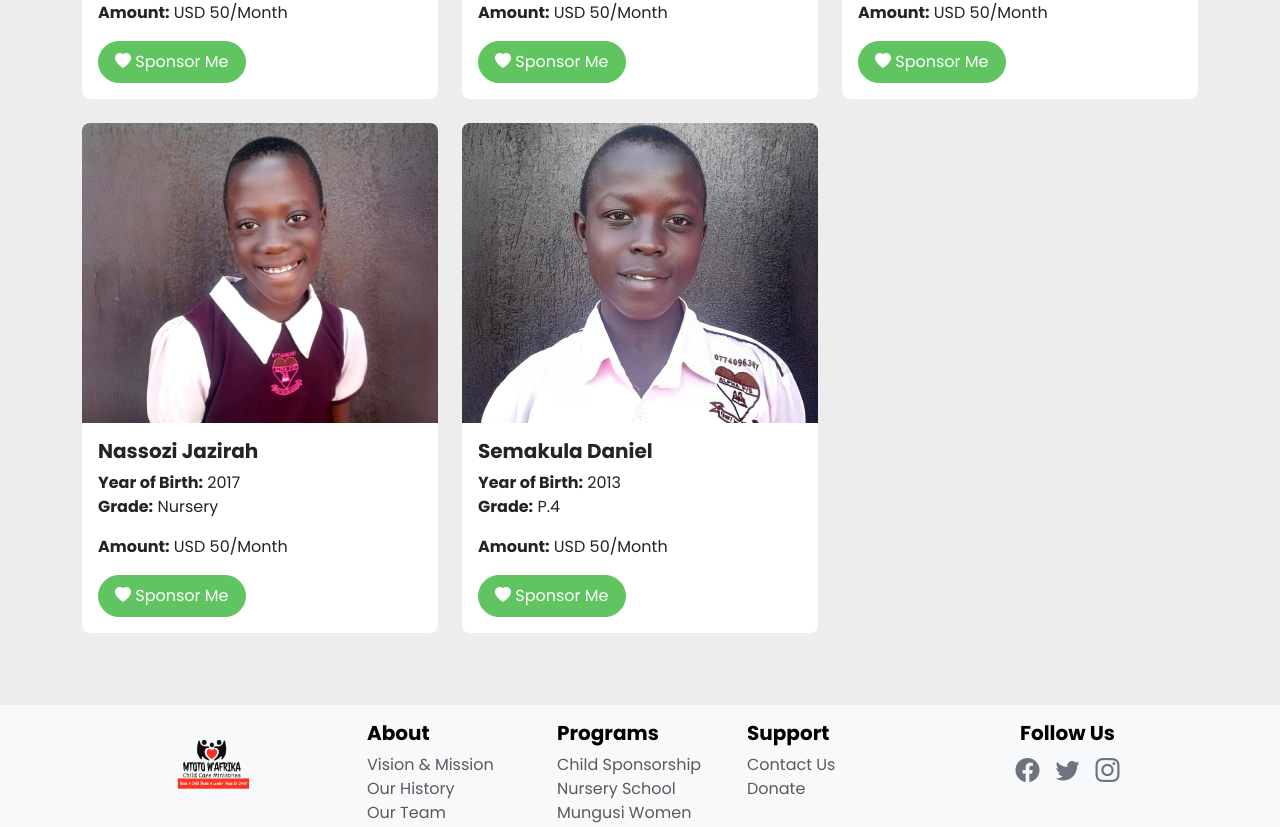
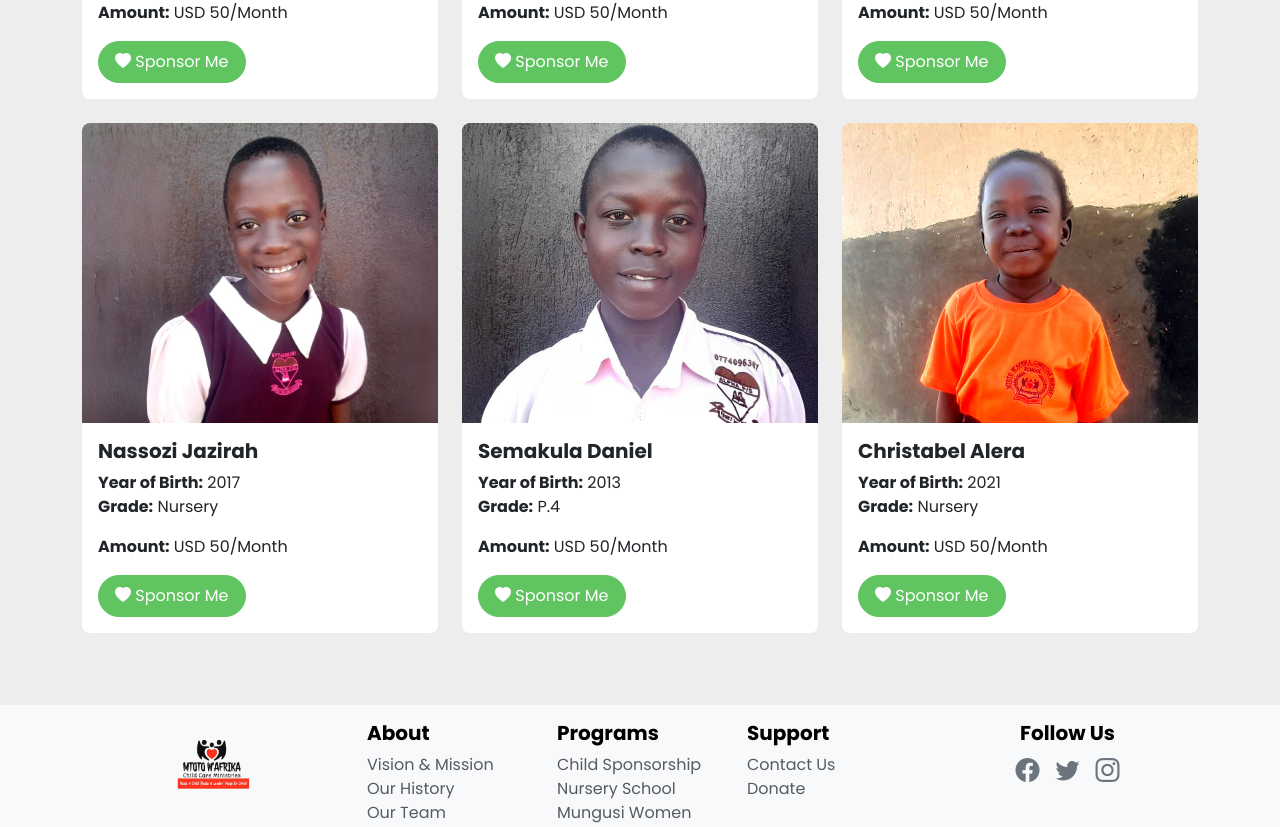
Before and after one commit to mtotowafrika/mtotosimplified, an Angular app: page /programs/child-sponsorship in a window 1280 px wide. Shown: the part 598-1425 px from the top of the page. Built offline with nearby package versions, Linux system fonts and the light colour scheme; a web font is replaced by a local one.

Commit message:
added Christabel

```diff
--- a/src/app/models/child.model.ts
+++ b/src/app/models/child.model.ts
@@ -7,4 +7,7 @@
   livesWith: string;
   numberOfSiblings: number;
   school: string;
+  gender?: string;
+  aspiration?: string;
+  dateOfBirth?: string;
 }
--- a/src/app/pages/child-details/child-details.component.html
+++ b/src/app/pages/child-details/child-details.component.html
@@ -30,7 +30,15 @@
               <td><strong>Child's ID:</strong></td>
               <td>{{ child.id }}</td>
             </tr>
-            <tr>
+            <tr *ngIf="child.gender">
+              <td><strong>Gender:</strong></td>
+              <td>{{ child.gender }}</td>
+            </tr>
+            <tr *ngIf="child.dateOfBirth">
+              <td><strong>Date of Birth:</strong></td>
+              <td>{{ child.dateOfBirth }}</td>
+            </tr>
+            <tr *ngIf="!child.dateOfBirth">
               <td><strong>Year of Birth:</strong></td>
               <td>{{ child.yearOfBirth }}</td>
             </tr>
@@ -53,6 +61,10 @@
             <tr>
               <td><strong>School:</strong></td>
               <td>{{ child.school }}</td>
+            </tr>
+            <tr *ngIf="child.aspiration">
+              <td><strong>Aspiration:</strong></td>
+              <td>{{ child.aspiration }}</td>
             </tr>
           </tbody>
         </table>
--- a/src/app/services/child-sponsorship.service.ts
+++ b/src/app/services/child-sponsorship.service.ts
@@ -57,6 +57,19 @@
       livesWith: 'Parents',
       numberOfSiblings: 2,
       school: 'Luweero Primary School'
+    },
+    {
+      id: 'MW-006',
+      name: 'Christabel Alera',
+      yearOfBirth: 2021,
+      dateOfBirth: '28/02/2021',
+      gender: 'Female',
+      picturePath: 'assets/images/students/christabel.jpg',
+      grade: 'Nursery',
+      livesWith: 'Mother',
+      numberOfSiblings: 1,
+      school: 'Mtoto W\'Afrika Nursery School',
+      aspiration: 'Teacher'
     }
   ];
 
```
Also changed, not shown: src/assets/images/students/christabel.jpg (added).
